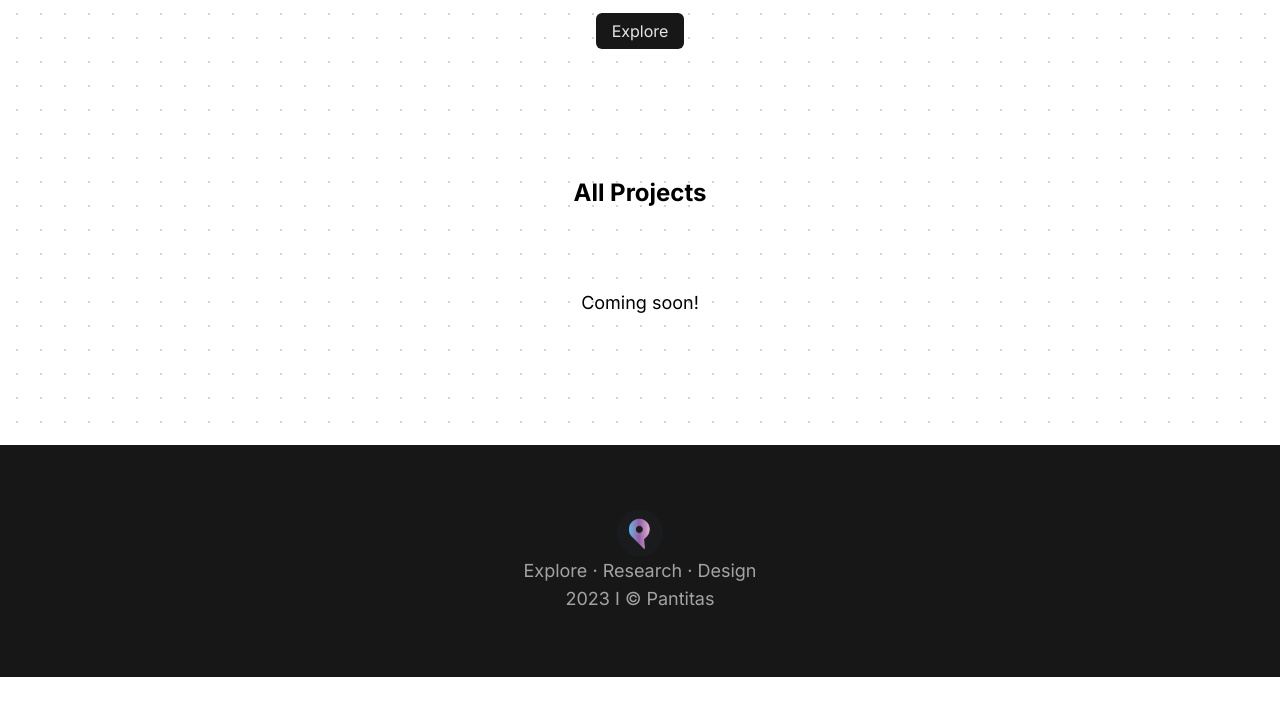
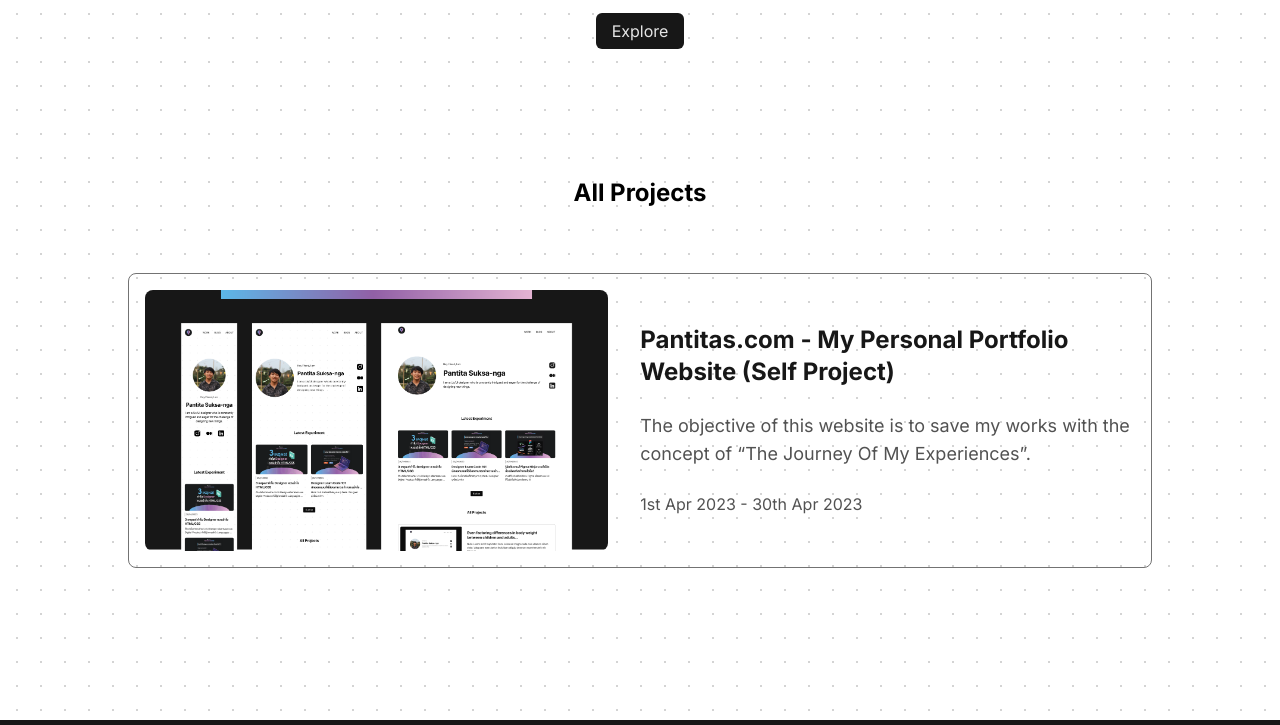
Before and after one commit to Punptts/pantitas-website, a Gatsby site: page / in a window 1280 px wide. Shown: the part 1035-1760 px from the top of the page. Before the commit the page ends 1712 px from the top, so only its background shows below. Built offline with nearby package versions, Linux system fonts and the light colour scheme; Gatsby itself is replaced by a stand-in of ours.

Commit message:
add project detail

```diff
--- a/src/components/ProjectCard.tsx
+++ b/src/components/ProjectCard.tsx
@@ -15,9 +15,10 @@ export default function ProjectCard({
   timeline,
 }: ProjectCardProps) {
   return (
-    <div className="flex flex-row py-4 w-full">
-      <div className="relative w-1/2 h-full">
-        <div className="aspect-w-1 aspect-h-1 md:aspect-w-16 md:aspect-h-9">
+    <div className="py-6 md:px-4">
+      <div className="md:flex md:flex-row p-4 border border-neutral-500 rounded-lg">
+        <div className="relative md:w-3/4 h-full">
+          <div className="aspect-w-16 aspect-h-9">
             <img
               className="w-full h-full object-cover rounded-lg"
               src={image}
@@ -25,17 +26,18 @@ export default function ProjectCard({
             />
           </div>
         </div>
-      <div className="flex flex-col justify-center pl-4 w-5/6 md:pl-8">
-        <h2 className="text-lg line-clamp-2 pb-2 md:text-2xl md:pb-4 font-medium text-neutral-900">
+        <div className="flex flex-col justify-center md:w-5/6 md:pl-8">
+          <h2 className="text-xl line-clamp-2 pt-6 lg:text-2xl md:pt-0 lg:pb-4 font-bold text-neutral-900">
             {title}
           </h2>
-        <span className="text-sm line-clamp-2 md:line-clamp-2 md:text-base md:pb-4 font-normal text-neutral-600">
+          <span className="text-base line-clamp-3 pt-4 lg:text-lg md:pt-2 lg:pb-4 font-normal text-neutral-600">
             {desc}
           </span>
-        <p className="text-sm font-normal text-neutral-900 pt-4 md:pt-0">
+          <p className="text-base font-normal text-neutral-600 pt-4 md:pt-2">
             {timeline}
           </p>
         </div>
       </div>
+    </div>
   );
 }
--- a/src/markdown/projects/project1.md
+++ /dev/null
@@ -1,10 +0,0 @@
----
-title: Wicked Problems ปัญหาที่ไม่มีคำตอบ?
-description: หนึ่งในปัญหาที่น่าปวดหัวที่สุดบนโลกใบนี้ถูกนิยามด้วยคำว่า Wicked Problems แปลตรงตัวว่า ปัญหาชั่วร้าย หรือที่เรียกว่า ปัญหาที่ไม่มีคำตอบ
-slug: /project/project1
-cover: /images/blogs/image1.jpeg
-timeline: 1st December - 31th December 22
-date: 2022-12-31
----
-
-PROJECT 1
--- a/src/markdown/projects/project2.md
+++ b/src/markdown/projects/project2.md
@@ -1,10 +1,20 @@
 ---
-title: Full-Stack Designer เมื่อนักออกแบบอยากลองเขียน Code ด้วยตัวเอง
-description: ปันจะเป็นFSDesigner Hola! วันนี้เราอยากจะมาขยายความ คำว่า “Full-Stack Designer” กันสักหน่อย ว่าไอ่ที่อยู่ในชื่อเพจเนี่ย มันคืออะไร ???
+title: Pantitas.com - My Personal Portfolio Website (Self Project)
+description: The objective of this website is to save my works with the concept of “The Journey Of My Experiences”.
 slug: /project/project2
-cover: /images/blogs/image2.jpeg
-timeline: 1st December - 31th December 22
+cover: /images/blogs/pantitas-web-cover.png
+timeline: 1st Apr 2023 - 30th Apr 2023
 date: 2022-12-31
 ---
 
-PROJECT 2
+![pantitas-web-1](/images/blogs/pantitas-web-1.png "pantitas-web-1")
+![pantitas-web-2](/images/blogs/pantitas-web-2.png "pantitas-web-2")
+![pantitas-web-3](/images/blogs/pantitas-web-3.png "pantitas-web-3")
+![pantitas-web-4](/images/blogs/pantitas-web-4.png "pantitas-web-4")
+![pantitas-web-5](/images/blogs/pantitas-web-5.png "pantitas-web-5")
+![pantitas-web-6](/images/blogs/pantitas-web-6.png "pantitas-web-6")
+![pantitas-web-design-1](/images/blogs/pantitas-web-design-1.png "pantitas-web-design-1")
+![pantitas-web-design-2](/images/blogs/pantitas-web-design-2.png "pantitas-web-design-2")
+![pantitas-web-design-3](/images/blogs/pantitas-web-design-3.png "pantitas-web-design-3")
+![pantitas-web-design-4](/images/blogs/pantitas-web-design-4.png "pantitas-web-design-4")
+![pantitas-web-design-5](/images/blogs/pantitas-web-design-5.png "pantitas-web-design-5")
--- a/src/markdown/projects/project3.md
+++ /dev/null
@@ -1,10 +0,0 @@
----
-title: กระบวนการคิดเชิงออกแบบ (Design Thinking)
-description: กระบวนการคิดเชิงออกแบบ หรือ Design Thinking คือขั้นตอนแรกและสำคัญที่สุดในการออกแบบ UX design
-slug: /project/project3
-cover: /images/blogs/image3.jpeg
-timeline: 1st December - 31th December 22
-date: 2022-12-31
----
-
-PROJECT 3
--- a/src/pages/index.tsx
+++ b/src/pages/index.tsx
@@ -2,8 +2,8 @@ import * as React from "react";
 import Layout from "../components/Layout";
 import Button from "../components/Button";
 import BlogCard from "../components/BlogCard";
+import ProjectCard from "../components/ProjectCard";
 import SectionHeader from "../components/SectionHeader";
-// import ProjectCard from "../components/ProjectCard";
 import InstagramSVG from "../icons/instagram.inline.svg";
 import MediumSVG from "../icons/medium.inline.svg";
 import LinkedInSVG from "../icons/linkedin.inline.svg";
@@ -14,7 +14,7 @@ type IndexPage = PageProps;
 const IndexPage = ({ data }: PageProps) => {
   const { blogs, projects } = data as any;
   const { edges: allBlogs } = blogs;
-  // const { edges: allProjects } = projects;
+  const { edges: allProjects } = projects;
 
   return (
     <Layout>
@@ -91,8 +91,7 @@ const IndexPage = ({ data }: PageProps) => {
       <section>
         <div className="py-32 px-4 md:px-6 lg:px-16 xl:px-28 2xl:px-0 max-w-7xl mx-auto">
           <SectionHeader title="All Projects" />
-          <h1 className="flex justify-center text-lg pt-20">Coming soon!</h1>
-          {/* <div className="flex flex-col justify-between pt-10">
+          <div className="flex flex-col justify-between pt-10">
             {allProjects.map(({ node }: any, key: any) => {
               const { frontmatter } = node;
               const { title, description, cover, timeline, slug } = frontmatter;
@@ -107,7 +106,7 @@ const IndexPage = ({ data }: PageProps) => {
                 </Link>
               );
             })}
-          </div> */}
+          </div>
         </div>
       </section>
     </Layout>
--- a/src/templates/MarkdownTemplate.tsx
+++ b/src/templates/MarkdownTemplate.tsx
@@ -15,11 +15,11 @@ const MarkdownTemplate = ({ data }: MarkdownTemplateProps) => {
         <h1 className="font-bold text-3xl lg:text-4xl text-neutral-900">
           {title}
         </h1>
-        <div className="flex items-center space-x-2 mt-4">
-          <div className="border-l-2 border-l-neutral-900 rounded-md h-10" />
+        <div className="flex items-center space-x-2 mt-6">
+          <div className="border-l-2 border-l-neutral-900 rounded-md h-12" />
           <h2 className="text-lg text-neutral-900">{description}</h2>
         </div>
-        <h2 className="text-md text-neutral-600 mt-4">{date}</h2>
+        {/* <h2 className="text-md text-neutral-600 mt-4">{date}</h2> */}
         <div className="my-8">
           <img
             src={cover}
```
Also changed, not shown: static/images/blogs/pantitas-web-1.png (added), static/images/blogs/pantitas-web-2.png (added), static/images/blogs/pantitas-web-3.png (added), static/images/blogs/pantitas-web-4.png (added), static/images/blogs/pantitas-web-5.png (added), static/images/blogs/pantitas-web-6.png (added), static/images/blogs/pantitas-web-cover.png (added), static/images/blogs/pantitas-web-design-1.png (added), static/images/blogs/pantitas-web-design-2.png (added), static/images/blogs/pantitas-web-design-3.png (added), static/images/blogs/pantitas-web-design-4.png (added), static/images/blogs/pantitas-web-design-5.png (added). Lines whose indentation alone changed are shown as unchanged.
